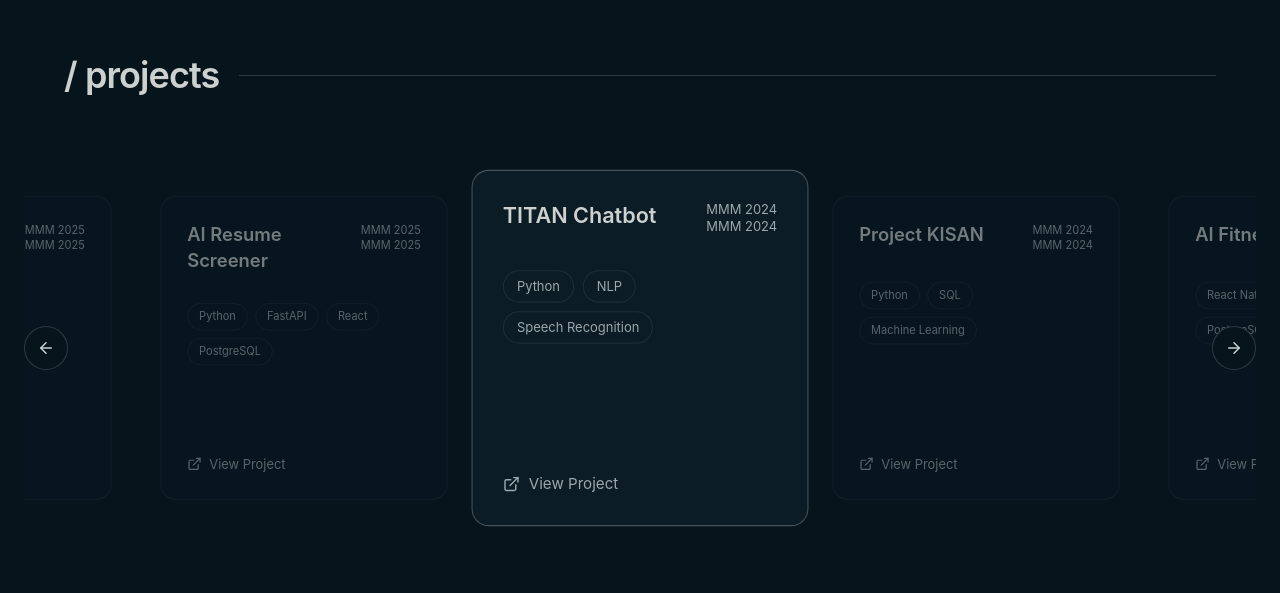
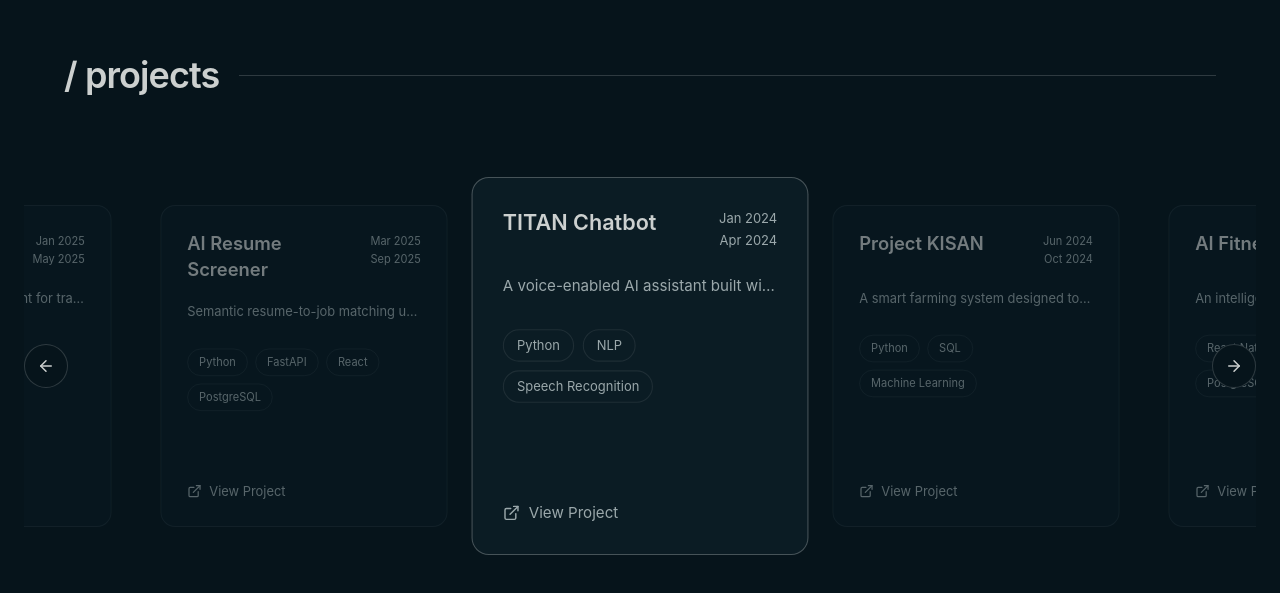
Before and after one commit to Ashwin-Reddy/Ashwin, a React (Vite) app: page / in a window 1280 px wide. Shown: the part 1717-2310 px from the top of the page. Built offline with nearby package versions, Linux system fonts and the light colour scheme.

Commit message:
Improved Project page carousel

```diff
--- a/src/sections/Projects.tsx
+++ b/src/sections/Projects.tsx
@@ -1,59 +1,47 @@
 import { useEffect, useState } from "react";
 import { motion } from "motion/react";
-import { ArrowLeft, ArrowRight, ExternalLink } from "lucide-react";
+import {
+  ArrowLeft,
+  ArrowRight,
+  ExternalLink,
+} from "lucide-react";
 
 import projects from "../data/projects.json";
 
 type Project = {
   name: string;
+  description: string;
   technologies: string[];
   startDate: string;
   endDate: string;
   github: string;
 };
 
-const projects: Project[] = [
-  {
-    name: "AI Resume Screener",
-    technologies: ["Python", "FastAPI", "React", "PostgreSQL"],
-    startDate: "MMM 2025",
-    endDate: "MMM 2025",
-    github: "https://github.com/yourusername/ai-resume-screener",
-  },
-  {
-    name: "TITAN Chatbot",
-    technologies: ["Python", "NLP", "Speech Recognition"],
-    startDate: "MMM 2024",
-    endDate: "MMM 2024",
-    github: "https://github.com/Ashwin-Reddy/TITAN-chatbot",
-  },
-  {
-    name: "Project KISAN",
-    technologies: ["Python", "SQL", "Machine Learning"],
-    startDate: "MMM 2024",
-    endDate: "MMM 2024",
-    github: "https://github.com/Ashwin-Reddy/Project-KISAN",
-  },
-  {
-    name: "AI Fitness Coach",
-    technologies: ["React Native", "FastAPI", "PostgreSQL"],
-    startDate: "MMM 2025",
-    endDate: "MMM 2025",
-    github: "https://github.com/yourusername/ai-fitness-coach",
-  },
-];
+const typedProjects = projects as Project[];
 
 const Projects = () => {
-  const projectCount = projects.length;
+  const projectCount = typedProjects.length;
 
-  // Start in the middle copy so we can move infinitely in either direction.
+  /*
+   * We render three copies of the projects:
+   *
+   * [A B C D] [A B C D] [A B C D]
+   *
+   * We start in the middle copy.
+   */
+  const extendedProjects = [
+    ...typedProjects,
+    ...typedProjects,
+    ...typedProjects,
+  ];
+
   const [activeIndex, setActiveIndex] = useState(projectCount);
 
-  const extendedProjects = [
-    ...projects,
-    ...projects,
-    ...projects,
-  ];
+  /*
+   * Used when silently moving from a cloned project
+   * back to the equivalent project in the middle copy.
+   */
+  const [isResetting, setIsResetting] = useState(false);
 
   const nextProject = () => {
     setActiveIndex((current) => current + 1);
@@ -64,8 +52,7 @@ const Projects = () => {
   };
 
   /*
-   * Automatically move the carousel every 5 seconds.
-   * The user can still manually control it using the arrows.
+   * Automatic scrolling.
    */
   useEffect(() => {
     const interval = setInterval(() => {
@@ -76,22 +63,48 @@ const Projects = () => {
   }, []);
 
   /*
-   * When we reach either end of the duplicated array,
-   * silently jump back to the middle copy.
+   * Handle the infinite loop.
+   *
+   * Once we've animated into the third copy,
+   * silently jump back to the equivalent position
+   * in the middle copy.
    */
   useEffect(() => {
     if (activeIndex >= projectCount * 2) {
-      setTimeout(() => {
+      const timeout = setTimeout(() => {
+        setIsResetting(true);
         setActiveIndex((current) => current - projectCount);
-      }, 500);
+      }, 520);
+
+      return () => clearTimeout(timeout);
     }
 
+    /*
+     * Same thing when scrolling backwards.
+     */
     if (activeIndex < projectCount) {
-      setTimeout(() => {
+      const timeout = setTimeout(() => {
+        setIsResetting(true);
         setActiveIndex((current) => current + projectCount);
-      }, 500);
+      }, 520);
+
+      return () => clearTimeout(timeout);
     }
   }, [activeIndex, projectCount]);
+
+  /*
+   * After the invisible repositioning has happened,
+   * turn animations back on for the next movement.
+   */
+  useEffect(() => {
+    if (!isResetting) return;
+
+    const timeout = setTimeout(() => {
+      setIsResetting(false);
+    }, 50);
+
+    return () => clearTimeout(timeout);
+  }, [isResetting]);
 
   return (
     <section
@@ -111,16 +124,20 @@ const Projects = () => {
       <div className="relative mx-auto max-w-7xl">
 
         {/* Cards viewport */}
-        <div className="overflow-hidden px-4 py-8">
+        <div className="overflow-hidden px-4 py-10">
           <motion.div
             className="flex items-center"
             animate={{
               x: `calc(50% - ${activeIndex * 336}px - 168px)`,
             }}
-            transition={{
-              duration: 0.5,
-              ease: "easeInOut",
-            }}
+            transition={
+              isResetting
+                ? { duration: 0 }
+                : {
+                    duration: 0.5,
+                    ease: "easeInOut",
+                  }
+            }
           >
             {extendedProjects.map((project, index) => {
               const isActive = index === activeIndex;
@@ -128,6 +145,7 @@ const Projects = () => {
               return (
                 <motion.div
                   key={`${project.name}-${index}`}
+                  className="w-[300px] shrink-0 px-3 md:w-[336px]"
                   animate={{
                     scale: isActive ? 1.08 : 0.92,
                     opacity: isActive ? 1 : 0.55,
@@ -136,12 +154,11 @@ const Projects = () => {
                     duration: 0.5,
                     ease: "easeOut",
                   }}
-                  className="w-[300px] shrink-0 px-3 md:w-[336px]"
                 >
                   <div
                     className={`
-                      flex h-[330px] flex-col rounded-2xl border
-                      p-7 transition-colors duration-500
+                      flex h-[350px] flex-col rounded-2xl border p-7
+                      transition-colors duration-500
                       ${
                         isActive
                           ? "border-[#CCD0CF]/30 bg-[#0B1C24]"
@@ -149,21 +166,28 @@ const Projects = () => {
                       }
                     `}
                   >
-                    {/* Project name */}
+                    {/* Project name + date */}
                     <div className="flex items-start justify-between gap-4">
                       <h3 className="text-xl font-semibold leading-snug text-[#CCD0CF]">
                         {project.name}
                       </h3>
 
-                      <span className="shrink-0 text-xs text-[#9BA8AB]">
-                        {project.startDate}
-                        <br />
-                        {project.endDate}
-                      </span>
+                      <div className="shrink-0 text-right text-xs leading-5 text-[#9BA8AB]">
+                        <div>{project.startDate}</div>
+                        <div>{project.endDate}</div>
+                      </div>
                     </div>
 
+                    {/* Description */}
+                    <p
+                      className="mt-5 truncate whitespace-nowrap text-sm leading-6 text-[#9BA8AB]"
+                      title={project.description}
+                    >
+                      {project.description}
+                    </p>
+
                     {/* Technologies */}
-                    <div className="mt-8 flex flex-wrap gap-2">
+                    <div className="mt-7 flex flex-wrap gap-2">
                       {project.technologies.map((technology) => (
                         <span
                           key={technology}
@@ -174,10 +198,10 @@ const Projects = () => {
                       ))}
                     </div>
 
-                    {/* Spacer */}
+                    {/* Push link to bottom */}
                     <div className="flex-1" />
 
-                    {/* GitHub link */}
+                    {/* GitHub */}
                     <a
                       href={project.github}
                       target="_blank"
@@ -194,19 +218,46 @@ const Projects = () => {
           </motion.div>
         </div>
 
-        {/* Navigation arrows */}
+        {/* Previous */}
         <button
+          type="button"
           onClick={previousProject}
           aria-label="Previous project"
-          className="absolute left-0 top-1/2 flex h-11 w-11 -translate-y-1/2 items-center justify-center rounded-full border border-[#CCD0CF]/20 bg-[#06141B] text-[#CCD0CF] transition-all duration-300 hover:border-[#CCD0CF]/50 hover:bg-[#CCD0CF] hover:text-[#06141B]"
+          className="
+            absolute left-0 top-1/2
+            flex h-11 w-11 -translate-y-1/2
+            items-center justify-center
+            rounded-full
+            border border-[#CCD0CF]/20
+            bg-[#06141B]
+            text-[#CCD0CF]
+            transition-all duration-300
+            hover:border-[#CCD0CF]/50
+            hover:bg-[#CCD0CF]
+            hover:text-[#06141B]
+          "
         >
           <ArrowLeft size={18} />
         </button>
 
+        {/* Next */}
         <button
+          type="button"
           onClick={nextProject}
           aria-label="Next project"
-          className="absolute right-0 top-1/2 flex h-11 w-11 -translate-y-1/2 items-center justify-center rounded-full border border-[#CCD0CF]/20 bg-[#06141B] text-[#CCD0CF] transition-all duration-300 hover:border-[#CCD0CF]/50 hover:bg-[#CCD0CF] hover:text-[#06141B]"
+          className="
+            absolute right-0 top-1/2
+            flex h-11 w-11 -translate-y-1/2
+            items-center justify-center
+            rounded-full
+            border border-[#CCD0CF]/20
+            bg-[#06141B]
+            text-[#CCD0CF]
+            transition-all duration-300
+            hover:border-[#CCD0CF]/50
+            hover:bg-[#CCD0CF]
+            hover:text-[#06141B]
+          "
         >
           <ArrowRight size={18} />
         </button>
```
